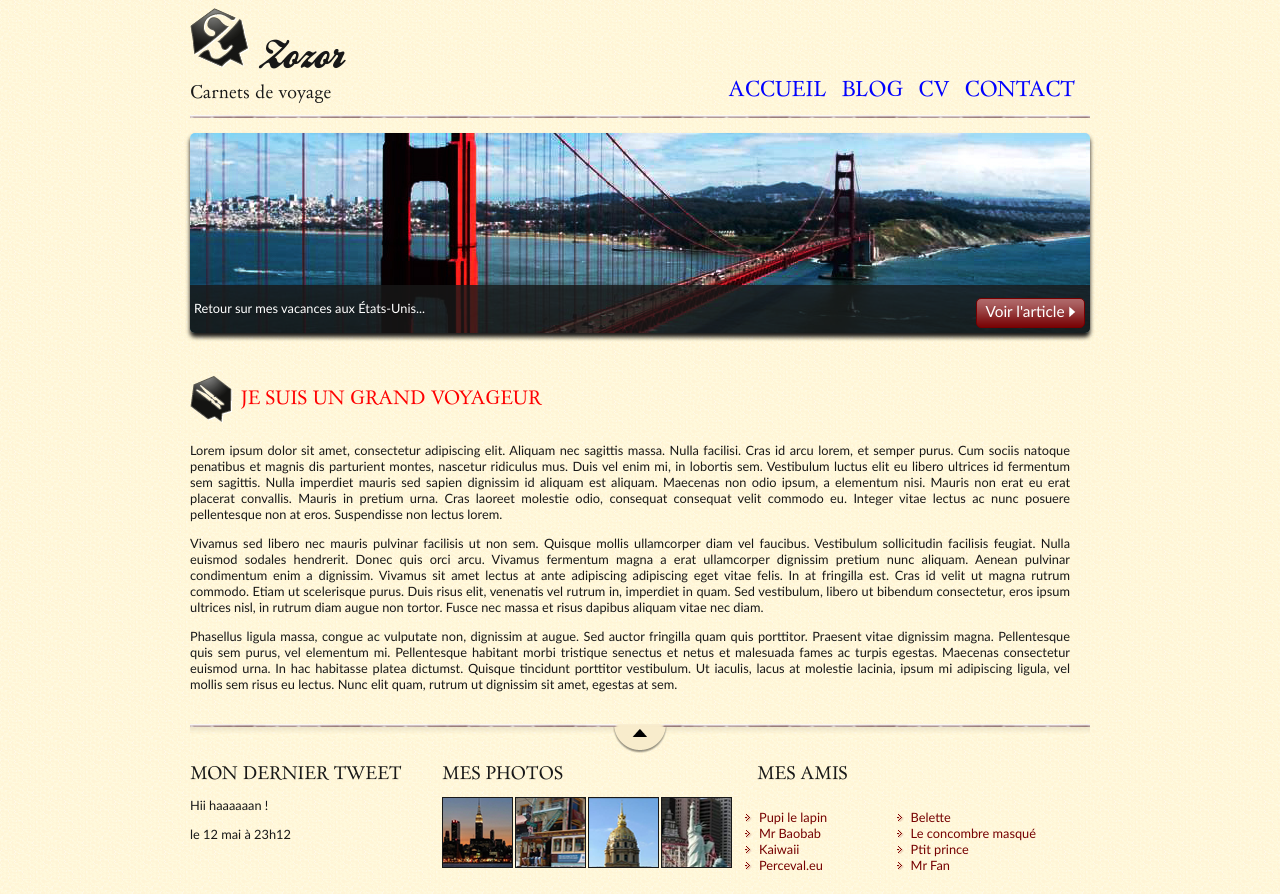
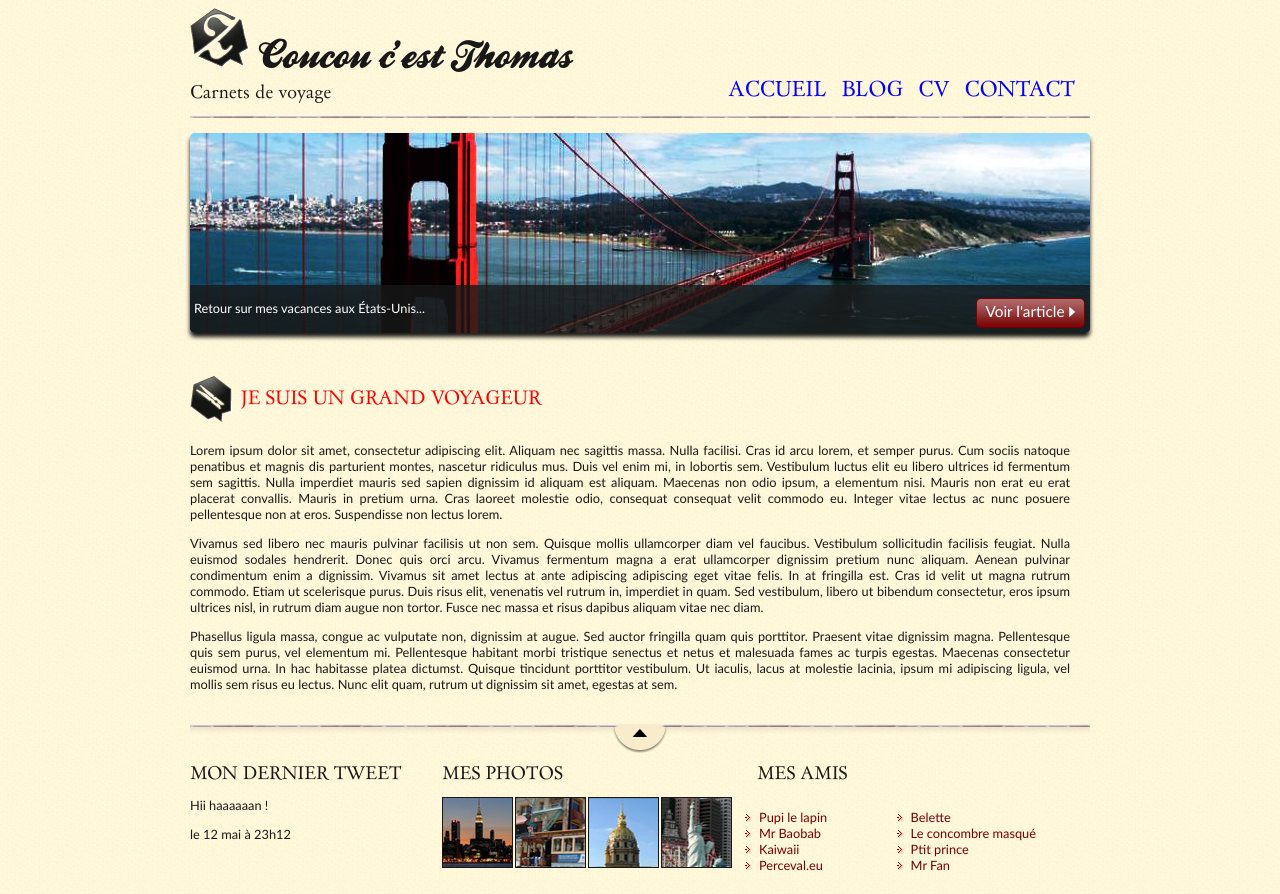
Before and after one commit to ThomasEcalle/2_i_1, a plain HTML site: page index.html in a window 1280 px wide. Drawn offline with Linux system fonts and the light colour scheme.

Commit message:
Add Thomas title

```diff
--- a/index.html
+++ b/index.html
@@ -12,7 +12,7 @@
                 <div id="titre_principal">
                     <div id="logo">
                         <img src="images/zozor_logo.png" alt="Logo de Zozor" />
-                        <h1>Zozor</h1>
+                        <h1>Coucou c'est Thomas</h1>
                     </div>
                     <h2>Carnets de voyage</h2>
                 </div>
```
